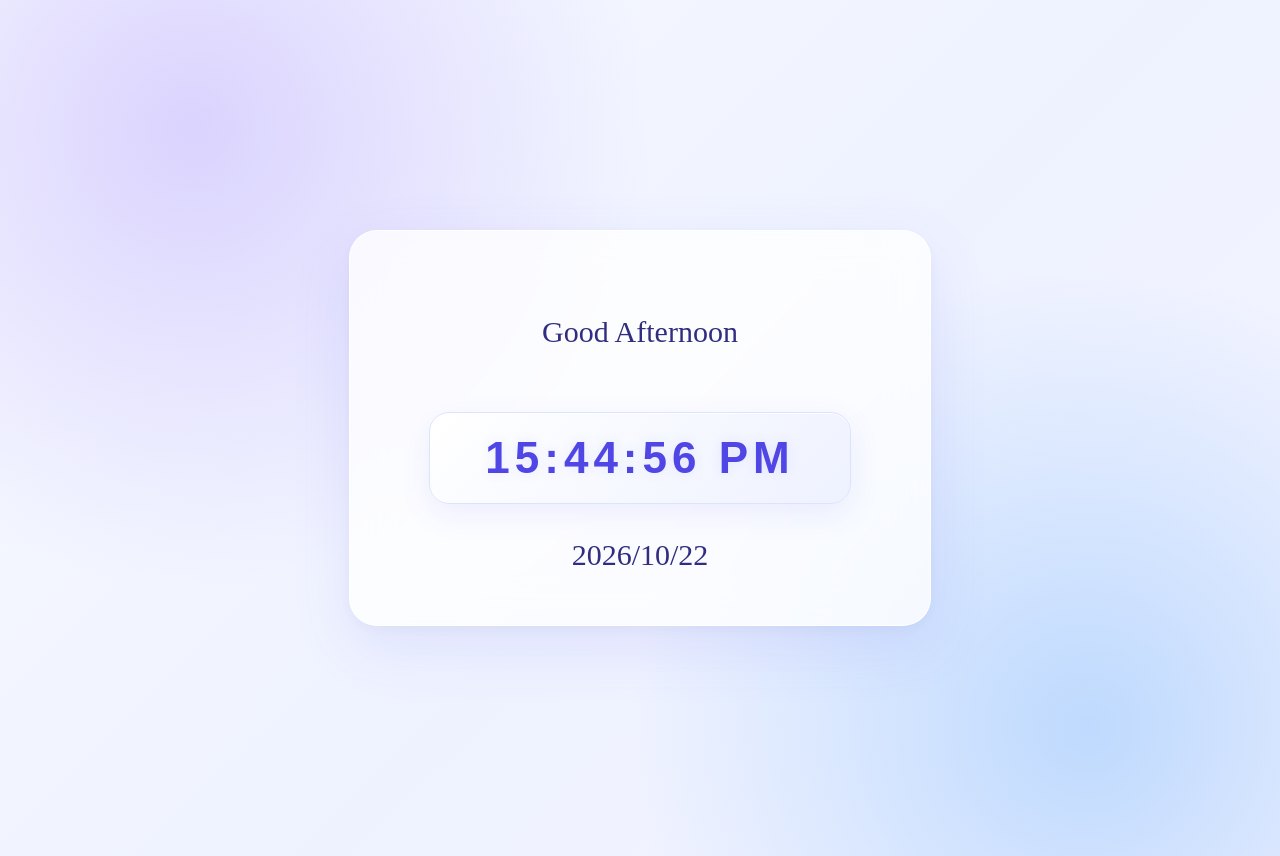
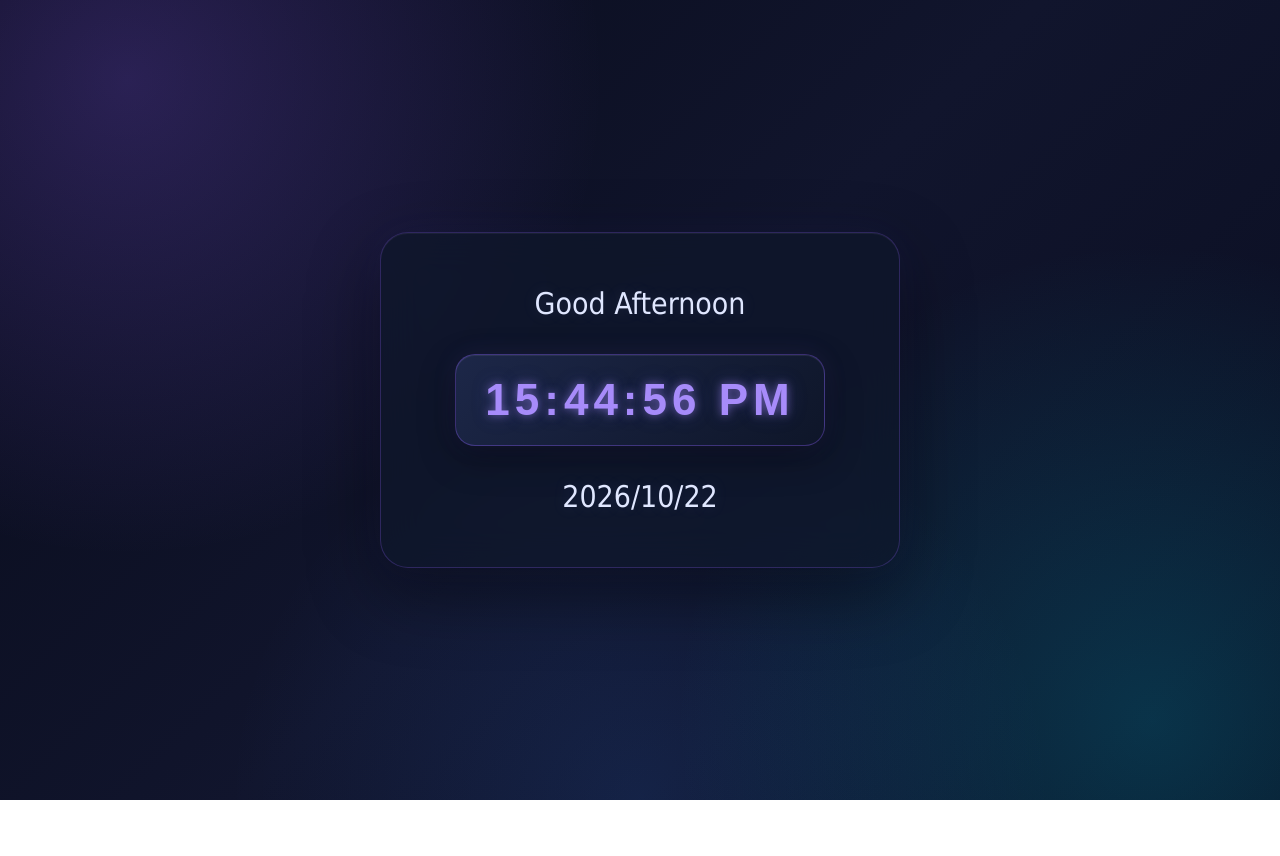
Before and after one commit to NargesHaidari/Digital-Clock, a plain HTML site: page index.html in a window 1280 px wide. After the commit the page ends 800 px from the top, so only its background shows below. Drawn offline with Linux system fonts and the light colour scheme.

Commit message:
Updated Digital-Clock Design

````diff
--- a/style.css
+++ b/style.css
@@ -1,4 +1,3 @@
-```css
 * {
     box-sizing: border-box;
     margin: 0;
@@ -17,20 +16,25 @@ body {
 
     background:
         radial-gradient(
-            circle at 15% 15%,
-            rgba(196, 181, 253, 0.55),
+            circle at 10% 10%,
+            rgba(139, 92, 246, 0.25),
             transparent 35%
         ),
         radial-gradient(
-            circle at 85% 85%,
-            rgba(147, 197, 253, 0.55),
+            circle at 90% 90%,
+            rgba(6, 182, 212, 0.22),
             transparent 35%
+        ),
+        radial-gradient(
+            circle at 50% 100%,
+            rgba(59, 130, 246, 0.15),
+            transparent 40%
         ),
         linear-gradient(
             135deg,
-            #f8faff,
-            #eef2ff 55%,
-            #f5f3ff
+            #080b1a,
+            #11152d 50%,
+            #090d20
         );
 }
 
@@ -44,28 +48,30 @@ body {
     align-items: center;
     gap: 25px;
 
-    background: rgba(255, 255, 255, 0.78);
+    background: rgba(15, 23, 42, 0.72);
 
-    border: 1px solid rgba(255, 255, 255, 0.9);
+    border: 1px solid rgba(139, 92, 246, 0.25);
     border-radius: 28px;
 
     backdrop-filter: blur(20px);
     -webkit-backdrop-filter: blur(20px);
 
     box-shadow:
-        0 20px 60px rgba(99, 102, 241, 0.12),
-        0 4px 15px rgba(15, 23, 42, 0.04);
+        0 25px 70px rgba(0, 0, 0, 0.45),
+        0 0 40px rgba(99, 102, 241, 0.08),
+        inset 0 1px 0 rgba(255, 255, 255, 0.05);
 }
 
 .message,
 .date {
     font-size: clamp(18px, 4vw, 30px);
 
-    color: #312e81;
+    color: #e0e7ff;
     text-align: center;
     line-height: 1.7;
 
-    text-shadow: none;
+    text-shadow:
+        0 0 15px rgba(165, 180, 252, 0.15);
 }
 
 .clock {
@@ -79,33 +85,40 @@ body {
     letter-spacing: 5px;
     text-align: center;
 
-    color: #4f46e5;
+    color: #a78bfa;
 
-    background: linear-gradient(
-        135deg,
-        #ffffff,
-        #eef2ff
-    );
+    background:
+        linear-gradient(
+            135deg,
+            rgba(30, 41, 75, 0.95),
+            rgba(15, 23, 42, 0.95)
+        );
 
-    border: 1px solid #dbe3ff;
+    border: 1px solid rgba(139, 92, 246, 0.35);
     border-radius: 20px;
 
     box-shadow:
-        0 10px 30px rgba(99, 102, 241, 0.10),
-        inset 0 1px 0 rgba(255, 255, 255, 0.9);
+        0 12px 35px rgba(0, 0, 0, 0.35),
+        0 0 25px rgba(139, 92, 246, 0.10),
+        inset 0 1px 0 rgba(255, 255, 255, 0.07);
 
-    text-shadow: 0 0 12px rgba(99, 102, 241, 0.12);
+    text-shadow:
+        0 0 8px rgba(167, 139, 250, 0.55),
+        0 0 20px rgba(99, 102, 241, 0.25);
 
     transition:
         transform 0.3s ease,
-        box-shadow 0.3s ease;
+        box-shadow 0.3s ease,
+        border-color 0.3s ease;
 }
 
 .clock:hover {
-    transform: translateY(-3px);
+    transform: translateY(-4px);
+
+    border-color: rgba(167, 139, 250, 0.6);
 
     box-shadow:
-        0 15px 35px rgba(99, 102, 241, 0.17),
-        inset 0 1px 0 rgba(255, 255, 255, 0.9);
+        0 18px 45px rgba(0, 0, 0, 0.45),
+        0 0 35px rgba(139, 92, 246, 0.2),
+        inset 0 1px 0 rgba(255, 255, 255, 0.08);
 }
-```
````
